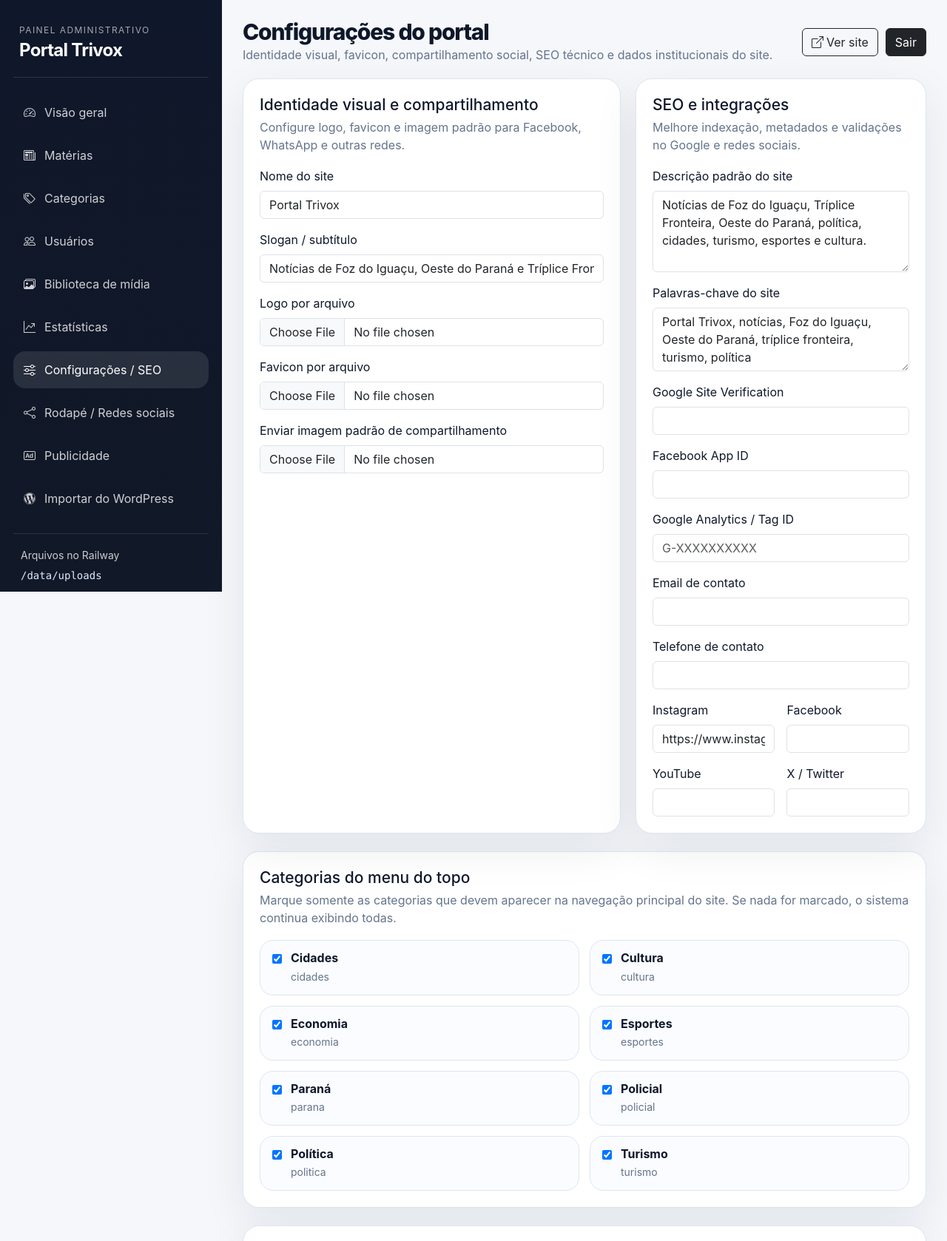
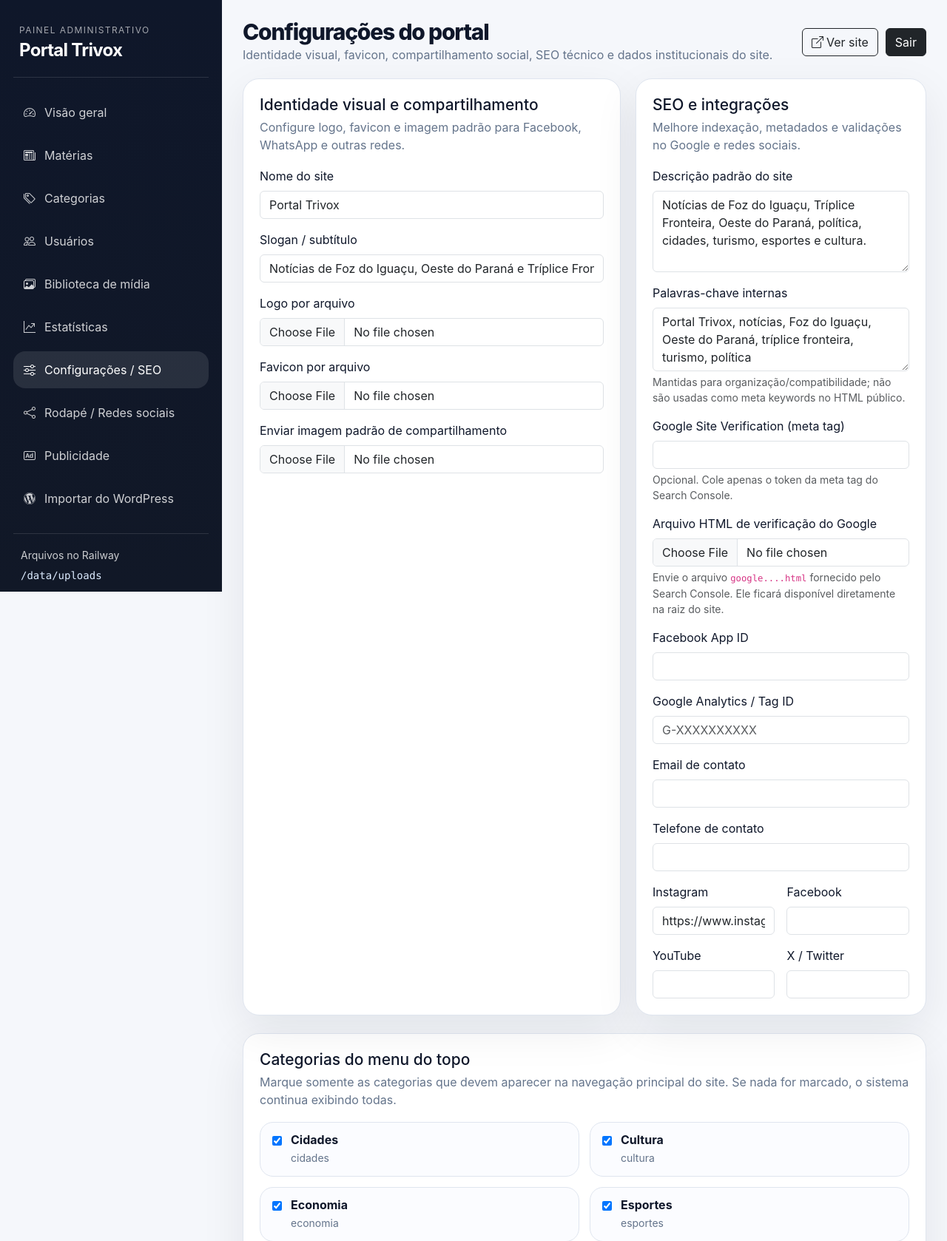
Before and after one commit to Hunter954/PortalTrivox, a Flask app: page /admin/settings in a window 1280 px wide. Shown: the top 1678 px of the page at 74% size. Run offline with Flask 3, Linux system fonts and the light colour scheme; a user stored in the database is signed in; data comes from the database, SQL or seed files in the repository; data that the repository does not hold is empty; parts of the project's set-up code (start-up, migrations or seed data) failed here and were passed over.

Commit message:
Add files via upload

```diff
--- a/app/__init__.py
+++ b/app/__init__.py
@@ -115,6 +115,8 @@ def _ensure_defaults():
         ("default_meta_description", "Notícias de Foz do Iguaçu, Tríplice Fronteira, Oeste do Paraná, política, cidades, turismo, esportes e cultura."),
         ("facebook_app_id", ""),
         ("google_site_verification", ""),
+        ("google_verification_filename", ""),
+        ("google_verification_file_content", ""),
         ("google_analytics_id", ""),
         ("contact_email", ""),
         ("contact_phone", ""),
--- a/app/admin.py
+++ b/app/admin.py
@@ -1587,6 +1587,7 @@ def settings_page():
         default_meta_description=_setting("default_meta_description", ""),
         facebook_app_id=_setting("facebook_app_id", ""),
         google_site_verification=_setting("google_site_verification", ""),
+        google_verification_filename=_setting("google_verification_filename", ""),
         google_analytics_id=_setting("google_analytics_id", ""),
         contact_email=_setting("contact_email", ""),
         contact_phone=_setting("contact_phone", ""),
@@ -1697,6 +1698,29 @@ def save_logo():
     logo_file = request.files.get("logo_file")
     favicon_file = request.files.get("favicon_file")
     share_file = request.files.get("share_image_file")
+    google_verification_file = request.files.get("google_verification_file")
+    if google_verification_file and getattr(google_verification_file, "filename", ""):
+        filename = Path(google_verification_file.filename).name.strip()
+        if not re.fullmatch(r"google[a-zA-Z0-9_-]+\.html", filename):
+            flash("Arquivo de verificação inválido. Use o arquivo google*.html fornecido pelo Google.", "danger")
+            return redirect(url_for("admin.settings_page"))
+        raw = google_verification_file.read()
+        if len(raw) > 65536:
+            flash("Arquivo de verificação do Google muito grande.", "danger")
+            return redirect(url_for("admin.settings_page"))
+        try:
+            verification_content = raw.decode("utf-8")
+        except UnicodeDecodeError:
+            flash("O arquivo de verificação precisa ser um HTML UTF-8 válido.", "danger")
+            return redirect(url_for("admin.settings_page"))
+        if "google-site-verification" not in verification_content:
+            flash("Esse arquivo não parece ser um arquivo de verificação do Google.", "danger")
+            return redirect(url_for("admin.settings_page"))
+        _save_setting("google_verification_filename", filename)
+        _save_setting("google_verification_file_content", verification_content)
+    elif request.form.get("remove_google_verification_file") == "1":
+        _save_setting("google_verification_filename", "")
+        _save_setting("google_verification_file_content", "")
     if logo_file and getattr(logo_file, "filename", ""):
         logo_url = _save_upload(logo_file, "branding")
     if favicon_file and getattr(favicon_file, "filename", ""):
--- a/app/routes.py
+++ b/app/routes.py
@@ -140,8 +140,9 @@ def _meta_defaults():
         "meta_description": _setting("default_meta_description", _site_tagline()),
         "meta_keywords": _setting("site_keywords", ""),
         "meta_image": _default_share_image(),
-        "meta_url": request.url,
+        "meta_url": request.base_url,
         "meta_type": "website",
+        "meta_robots": "index,follow,max-image-preview:large,max-snippet:-1,max-video-preview:-1",
         "facebook_app_id": _setting("facebook_app_id", ""),
         "google_site_verification": _setting("google_site_verification", ""),
         "google_analytics_id": _setting("google_analytics_id", ""),
@@ -414,11 +415,29 @@ def analytics_collect():
         return jsonify({"ok": False}), 500
 
 
+
+@site_bp.get("/<verification_filename>")
+def google_verification_file(verification_filename):
+    if not re.fullmatch(r"google[a-zA-Z0-9_-]+\.html", verification_filename or ""):
+        abort(404)
+    saved_name = (_setting("google_verification_filename", "") or "").strip()
+    if not saved_name or verification_filename != saved_name:
+        abort(404)
+    content = _setting("google_verification_file_content", "")
+    if not content:
+        abort(404)
+    response = make_response(content)
+    response.headers["Content-Type"] = "text/html; charset=utf-8"
+    response.headers["X-Robots-Tag"] = "noindex"
+    return response
+
 @site_bp.get("/robots.txt")
 def robots_txt():
     lines = [
         "User-agent: *",
         "Allow: /",
+        "Disallow: /admin/",
+        "Disallow: /analytics/collect",
         f"Sitemap: {request.url_root.rstrip('/')}{url_for('site.sitemap_xml')}",
     ]
     response = make_response("\n".join(lines))
@@ -430,7 +449,6 @@ def robots_txt():
 def sitemap_xml():
     pages = [
         (url_for('site.home', _external=True), datetime.utcnow()),
-        (url_for('site.search', _external=True), datetime.utcnow()),
     ]
     for cat in Category.query.order_by(Category.updated_at.desc() if hasattr(Category, 'updated_at') else Category.id.desc()).all():
         pages.append((url_for('site.category', slug=cat.slug, _external=True), datetime.utcnow()))
@@ -838,6 +856,7 @@ def search():
     meta.update({
         "meta_title": f"Buscar{' - ' + term if term else ''} | {_site_name()}",
         "meta_description": f"Busca de notícias{' sobre ' + term if term else ''} no {_site_name()}.",
+        "meta_robots": "noindex,follow,max-image-preview:large",
         "meta_url": url_for("site.search", q=term, _external=True) if term else url_for("site.search", _external=True),
     })
     return render_template(
--- a/app/templates/admin/settings.html
+++ b/app/templates/admin/settings.html
@@ -20,8 +20,9 @@
       <div class="panel-head"><div><h2>SEO e integrações</h2><p>Melhore indexação, metadados e validações no Google e redes sociais.</p></div></div>
       <div class="vstack gap-3">
         <div><label class="form-label">Descrição padrão do site</label><textarea class="form-control" name="default_meta_description" rows="4">{{ default_meta_description }}</textarea></div>
-        <div><label class="form-label">Palavras-chave do site</label><textarea class="form-control" name="site_keywords" rows="3" placeholder="notícias, Paraná, Foz do Iguaçu, política, esportes">{{ site_keywords }}</textarea></div>
-        <div><label class="form-label">Google Site Verification</label><input class="form-control" name="google_site_verification" value="{{ google_site_verification }}"></div>
+        <div><label class="form-label">Palavras-chave internas</label><textarea class="form-control" name="site_keywords" rows="3" placeholder="notícias, Paraná, Foz do Iguaçu, política, esportes">{{ site_keywords }}</textarea><div class="form-text">Mantidas para organização/compatibilidade; não são usadas como meta keywords no HTML público.</div></div>
+        <div><label class="form-label">Google Site Verification (meta tag)</label><input class="form-control" name="google_site_verification" value="{{ google_site_verification }}"><div class="form-text">Opcional. Cole apenas o token da meta tag do Search Console.</div></div>
+        <div><label class="form-label">Arquivo HTML de verificação do Google</label><input class="form-control" type="file" name="google_verification_file" accept=".html,text/html"><div class="form-text">Envie o arquivo <code>google....html</code> fornecido pelo Search Console. Ele ficará disponível diretamente na raiz do site.</div>{% if google_verification_filename %}<div class="alert alert-success py-2 px-3 mt-2 mb-0"><strong>Arquivo ativo:</strong> <a href="/{{ google_verification_filename }}" target="_blank" rel="noopener">/{{ google_verification_filename }}</a><div class="form-check mt-2"><input class="form-check-input" type="checkbox" name="remove_google_verification_file" value="1" id="removeGoogleVerificationFile"><label class="form-check-label" for="removeGoogleVerificationFile">Remover arquivo salvo</label></div></div>{% endif %}</div>
         <div><label class="form-label">Facebook App ID</label><input class="form-control" name="facebook_app_id" value="{{ facebook_app_id }}"></div>
         <div><label class="form-label">Google Analytics / Tag ID</label><input class="form-control" name="google_analytics_id" value="{{ google_analytics_id }}" placeholder="G-XXXXXXXXXX"></div>
         <div><label class="form-label">Email de contato</label><input class="form-control" name="contact_email" value="{{ contact_email }}"></div>
```
Also changed, not shown: app/templates/base.html (+4 -3 lines).
